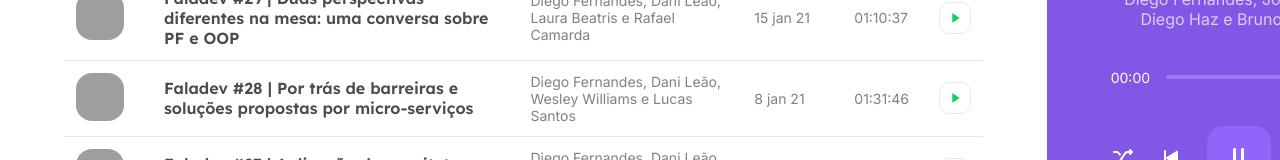
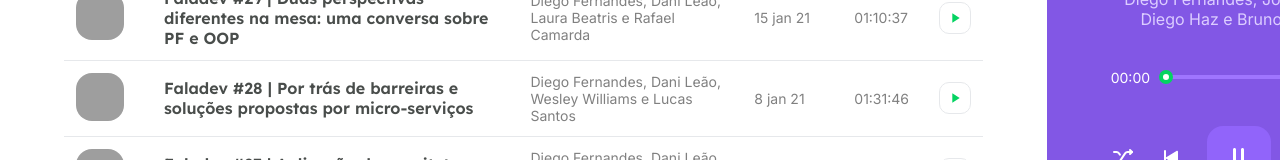
Before and after one commit to roni-castro/podcastr, a Next.js app: page / in a window 1280 px wide. Both pictures are taken after a click on the button 445 px from the left and 282 px from the top of the page. Shown: the part 578-738 px from the top of the page. Built offline with nearby package versions, Linux system fonts and the light colour scheme; data requests are answered from the project's data file; grey boxes are pictures that could not be loaded.

Commit message:
feat: add slider

```diff
--- a/package.json
+++ b/package.json
@@ -13,6 +13,7 @@
     "date-fns": "^2.21.1",
     "next": "10.1.3",
     "node-sass": "^5.0.0",
+    "rc-slider": "^9.7.2",
     "react": "17.0.2",
     "react-dom": "17.0.2"
   },
--- a/src/components/Player/index.tsx
+++ b/src/components/Player/index.tsx
@@ -1,5 +1,7 @@
 import Image from 'next/image';
 import { useEffect, useRef } from 'react';
+import Slider from 'rc-slider';
+import 'rc-slider/assets/index.css';
 import { usePlayer } from '../../hooks/PlayerContext';
 import styles from './styles.module.scss';
 
@@ -56,7 +58,15 @@
         <div className={styles.progress}>
           <span>00:00</span>
           <div className={styles.slider}>
-            <div className={styles.emptySlider} />
+            {currentEpisode ? (
+              <Slider
+                trackStyle={{ backgroundColor: '#04d361' }}
+                railStyle={{ backgroundColor: '#9f75ff' }}
+                handleStyle={{ borderColor: '#04d361', borderWidth: 4 }}
+              />
+            ) : (
+              <div className={styles.emptySlider} />
+            )}
           </div>
           <span>00:00</span>
         </div>
```
Also changed, not shown: 1 other file (tests, documents, lock files or other folders).
